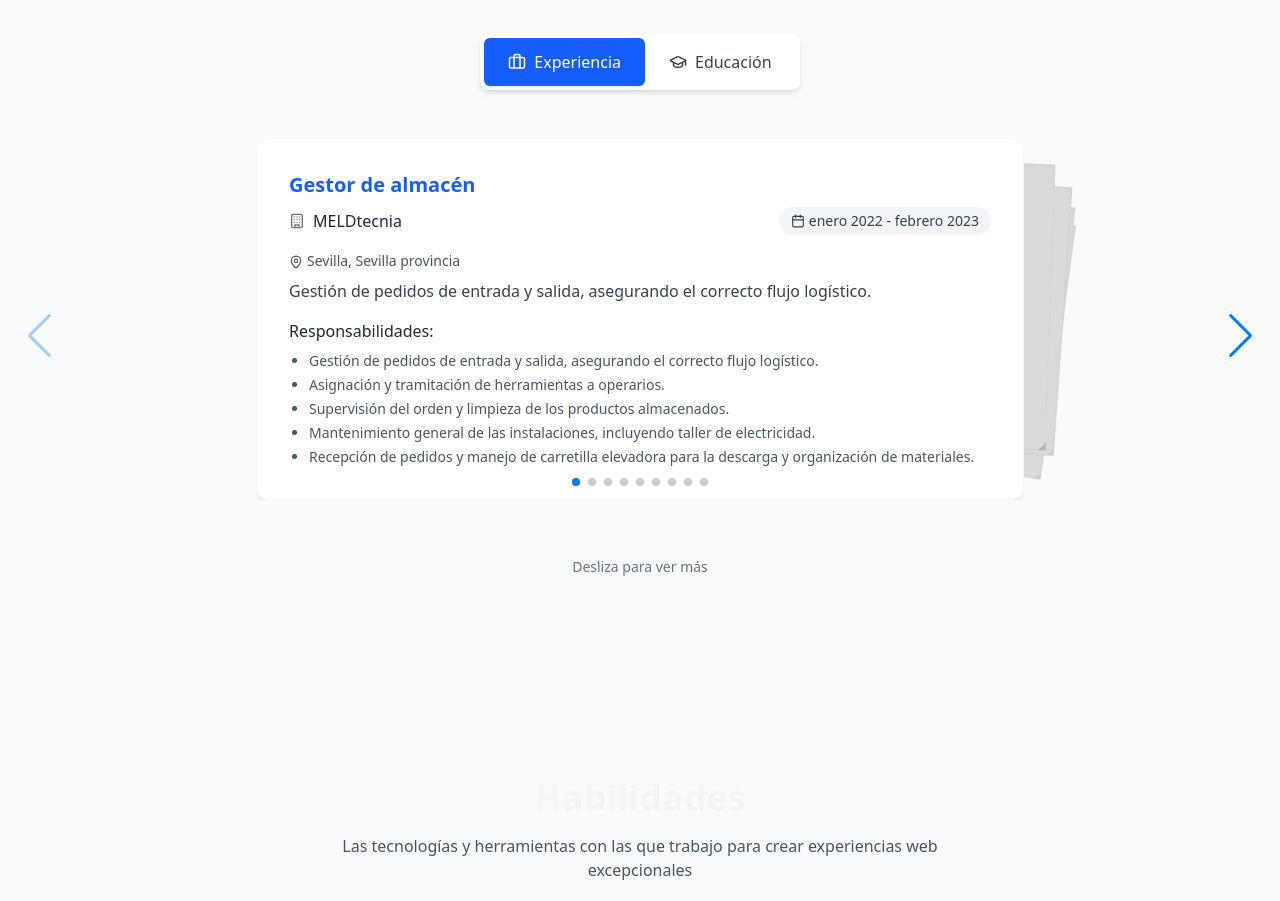
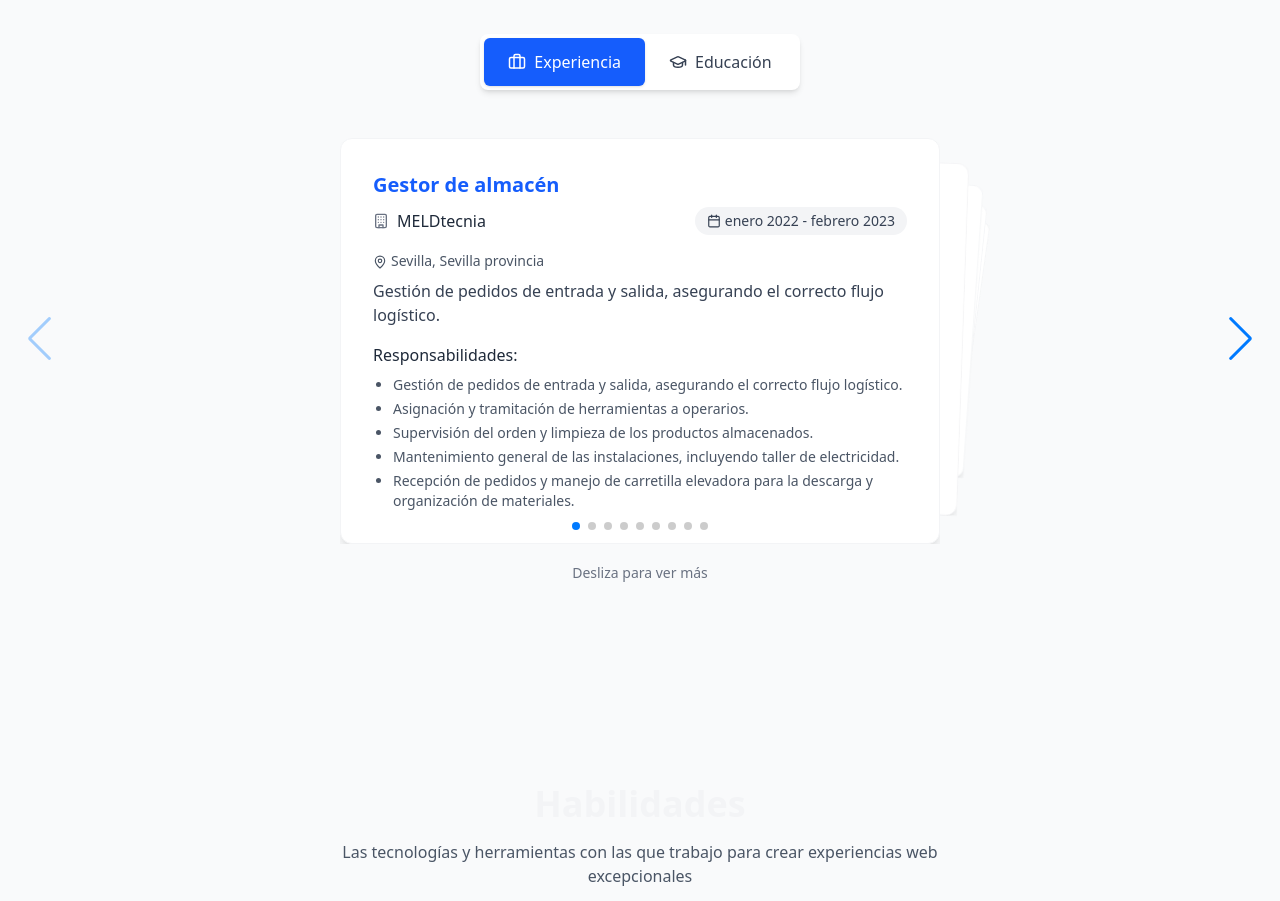
Before and after one commit to Bluexerry/Portfolio, a React (Vite) app: page / in a window 1280 px wide. Shown: the part 1880-2781 px from the top of the page. Built offline with nearby package versions, Linux system fonts and the light colour scheme.

Commit message:
Arreglo tarjetas
Arreglo de fallo de tarjetas de "Formacion" en el cual el div impedia mantener el tamaño de la pantalla.

```diff
--- a/src/components/sections/Career.jsx
+++ b/src/components/sections/Career.jsx
@@ -1,19 +1,46 @@
 import { useState, useEffect } from 'react';
 import { motion } from 'framer-motion';
-import { ArrowLeft, ArrowRight, Briefcase, GraduationCap, Calendar, Building, School, MapPin } from 'lucide-react';
-// Importaciones de Swiper
+import { useInView } from 'react-intersection-observer';
 import { Swiper, SwiperSlide } from 'swiper/react';
 import { Navigation, Pagination, EffectCards } from 'swiper/modules';
-// Estilos de Swiper
+import { Briefcase, GraduationCap, Building, School, Calendar, MapPin, ArrowLeft, ArrowRight } from 'lucide-react';
+import Container from '../layout/Container';
+import { experienceData, educationData } from '../../data/career';
+
+// Importar estilos de Swiper
 import 'swiper/css';
+import 'swiper/css/effect-cards';
+import 'swiper/css/pagination';
 import 'swiper/css/navigation';
-import 'swiper/css/pagination';
-import 'swiper/css/effect-cards';
-import Container from '../layout/Container';
-import { useScrollAnimation } from '../../hooks/useScrollAnimation';
-import { headingAnimation, fadeInUp } from '../../utils/animation';
-// Importar datos desde archivo data/career.js
-import { experienceData, educationData } from '../../data/career';
+
+// Animaciones
+const fadeInUp = {
+    hidden: { opacity: 0, y: 20 },
+    visible: {
+        opacity: 1,
+        y: 0,
+        transition: { duration: 0.6 }
+    }
+};
+
+const headingAnimation = {
+    hidden: { opacity: 0, y: -20 },
+    visible: {
+        opacity: 1,
+        y: 0,
+        transition: { duration: 0.6, delay: 0.1 }
+    }
+};
+
+// Hook personalizado para animación al hacer scroll
+const useScrollAnimation = () => {
+    const { ref, inView } = useInView({
+        threshold: 0.1,
+        triggerOnce: true,
+    });
+
+    return { ref, inView };
+};
 
 const Career = () => {
     const { ref, inView } = useScrollAnimation();
@@ -23,6 +50,7 @@ const Career = () => {
     useEffect(() => {
         if (swiper) {
             swiper.update();
+            swiper.slideTo(0, 300);
         }
     }, [activeTab, swiper]);
 
@@ -33,7 +61,7 @@ const Career = () => {
     };
 
     return (
-        <section id="career" className="py-20 bg-gray-50 dark:bg-gray-900">
+        <section id="career" className="py-20 bg-gray-50 dark:bg-gray-900 overflow-x-hidden">
             <Container>
                 <motion.div
                     ref={ref}
@@ -41,7 +69,6 @@ const Career = () => {
                     animate={inView ? "visible" : "hidden"}
                     className="space-y-12"
                 >
-                    {/* Título de la sección */}
                     <motion.div
                         variants={headingAnimation}
                         className="text-center space-y-4"
@@ -52,12 +79,10 @@ const Career = () => {
                         </p>
                     </motion.div>
 
-                    {/* Pestañas de selección */}
                     <motion.div
                         variants={fadeInUp}
                         className="py-6"
                     >
-                        {/* Pestañas */}
                         <div className="flex flex-wrap justify-center mb-8 gap-2">
                             <div className="inline-flex bg-white dark:bg-gray-800 p-1 rounded-lg shadow-md">
                                 <button
@@ -84,10 +109,8 @@ const Career = () => {
                             </div>
                         </div>
 
-                        {/* Contenedor con altura mínima fija para evitar saltos */}
                         <div className="relative py-4">
-                            <div className="max-w-3xl mx-auto">
-                                <div className="min-h-[450px] md:min-h-[400px]"> {/* Altura mínima ajustada para contenido más extenso */}
+                            {/* Swiper sacado de los contenedores restrictivos */}
                             <Swiper
                                 modules={[Navigation, Pagination, EffectCards]}
                                 effect="cards"
@@ -100,6 +123,12 @@ const Career = () => {
                                 }}
                                 onSwiper={setSwiper}
                                 className="mySwiper career-swiper"
+                                style={{ overflow: 'visible', width: '90%', maxWidth: '600px', margin: '0 auto' }}
+                                cardsEffect={{
+                                    perSlideOffset: 8,
+                                    perSlideRotate: 2,
+                                    slideShadows: false
+                                }}
                             >
                                 {tabContent[activeTab]?.map((item, index) => (
                                     <SwiperSlide key={index}>
@@ -129,7 +158,6 @@ const Career = () => {
 
                                             <p className="text-gray-700 dark:text-gray-300 mb-4">{item.description}</p>
 
-                                                    {/* Responsabilidades o detalles en forma de lista */}
                                             {(item.responsibilities || item.details) && (
                                                 <div className="mt-4">
                                                     <h5 className="font-medium text-gray-800 dark:text-gray-200 mb-2">
@@ -146,16 +174,13 @@ const Career = () => {
                                     </SwiperSlide>
                                 ))}
                             </Swiper>
-                                </div>
 
-                                {/* Indicador de posición en carrusel */}
                             <div className="mt-4 text-center">
                                 <span className="text-sm text-gray-500 dark:text-gray-400">
                                     Desliza para ver más
                                 </span>
                             </div>
 
-                                {/* Botones de navegación con efecto neón real */}
                             <button
                                 className="swiper-button-prev absolute top-1/2 -left-2 md:left-0 z-10 transform -translate-y-1/2 p-2.5 transition-all duration-300"
                                 aria-label="Anterior"
@@ -175,7 +200,6 @@ const Career = () => {
                                 />
                             </button>
                         </div>
-                        </div>
                     </motion.div>
                 </motion.div>
             </Container>
```
Lines whose indentation alone changed are shown as unchanged.
